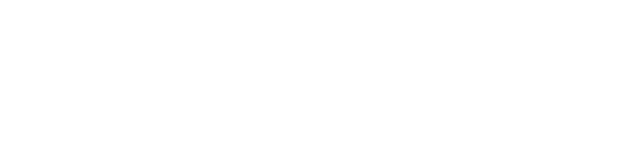
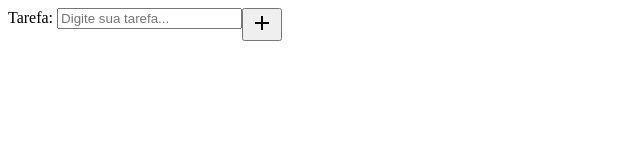
Before and after one commit to Tailson-Moraes/JAVASCRIPT, a plain HTML site: page PROJETOS/To-do List/index.html in a window 1280 px wide. Shown: the whole page, without its empty margins (0-640 px from the left). Drawn offline with nearby package versions, Linux system fonts and the light colour scheme.

Commit message:
estruturando HTML

```diff
--- a/PROJETOS/To-do List/index.html
+++ b/PROJETOS/To-do List/index.html
@@ -5,10 +5,28 @@
     <meta http-equiv="X-UA-Compatible" content="IE=edge">
     <meta name="viewport" content="width=device-width, initial-scale=1.0">
     <link rel="stylesheet" href="style.css">
-    <title>Document</title>
+    <link rel="stylesheet" href="https://fonts.googleapis.com/css2?family=Material+Symbols+Outlined:opsz,wght,FILL,GRAD@20..48,100..700,0..1,-50..200&icon_names=add" />
+    <title>To-do-List</title>
 </head>
 <body>
-    <h1><Hello-World></Hello-World></h1>
+    <form action="#">
+        <div id="input-content">
+
+            <div>
+                <label for="tarefa">Tarefa:</label>
+                <input type="text" name="tarefa" id="tarefa" placeholder="Digite sua tarefa..." required>
+            </div>
+
+            <button>
+                <span class="material-symbols-outlined">
+                    add
+                </span>
+            </button>
+
+        </div>
+
+
+    </form>
     <script src="script.js"></script>
 </body>
 </html>
--- a/PROJETOS/To-do List/style.css
+++ b/PROJETOS/To-do List/style.css
@@ -0,0 +1,7 @@
+#content{
+    background-color: aquamarine;
+}
+
+#input-content{
+    display: flex;
+}
```
